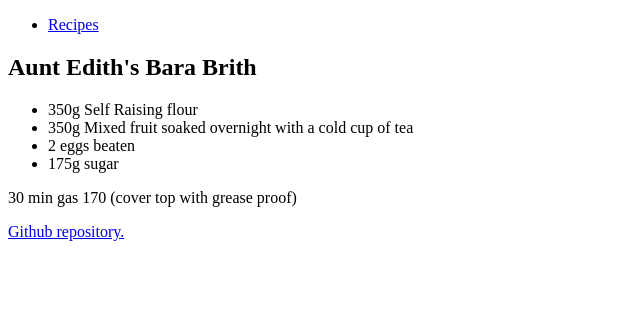
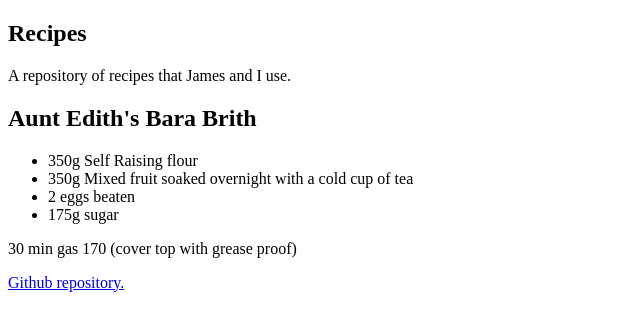
Before and after one commit to StatsRhian/recipes-old-website, a Jekyll site: the page built from _my_recipes/bara-brith.md, in a window 1280 px wide. Shown: the top 331 px of the page, without its empty margins (0-640 px from the left). Built offline with Jekyll 4.4.1, drawn with Linux system fonts in a browser that asks for light colours.

Commit message:
Update default.html

```diff
--- a/_layouts/default.html
+++ b/_layouts/default.html
@@ -10,12 +10,17 @@
     <header>
       <div class="container">
         <nav class="main-nav">
-          <ul>
-            <li><a href="/recipes">Recipes</a></li>
-          </ul>
         </nav>
       </div>
     </header>
+
+     <section class="hero">
+        <div class="small-container">
+          <h2>Recipes</h2>
+          <p class="sub-text">A repository of recipes that James and I use.</p>
+        </div>
+      </section>
+
     <div class="content">
       {{ content }}
     </div>
```
